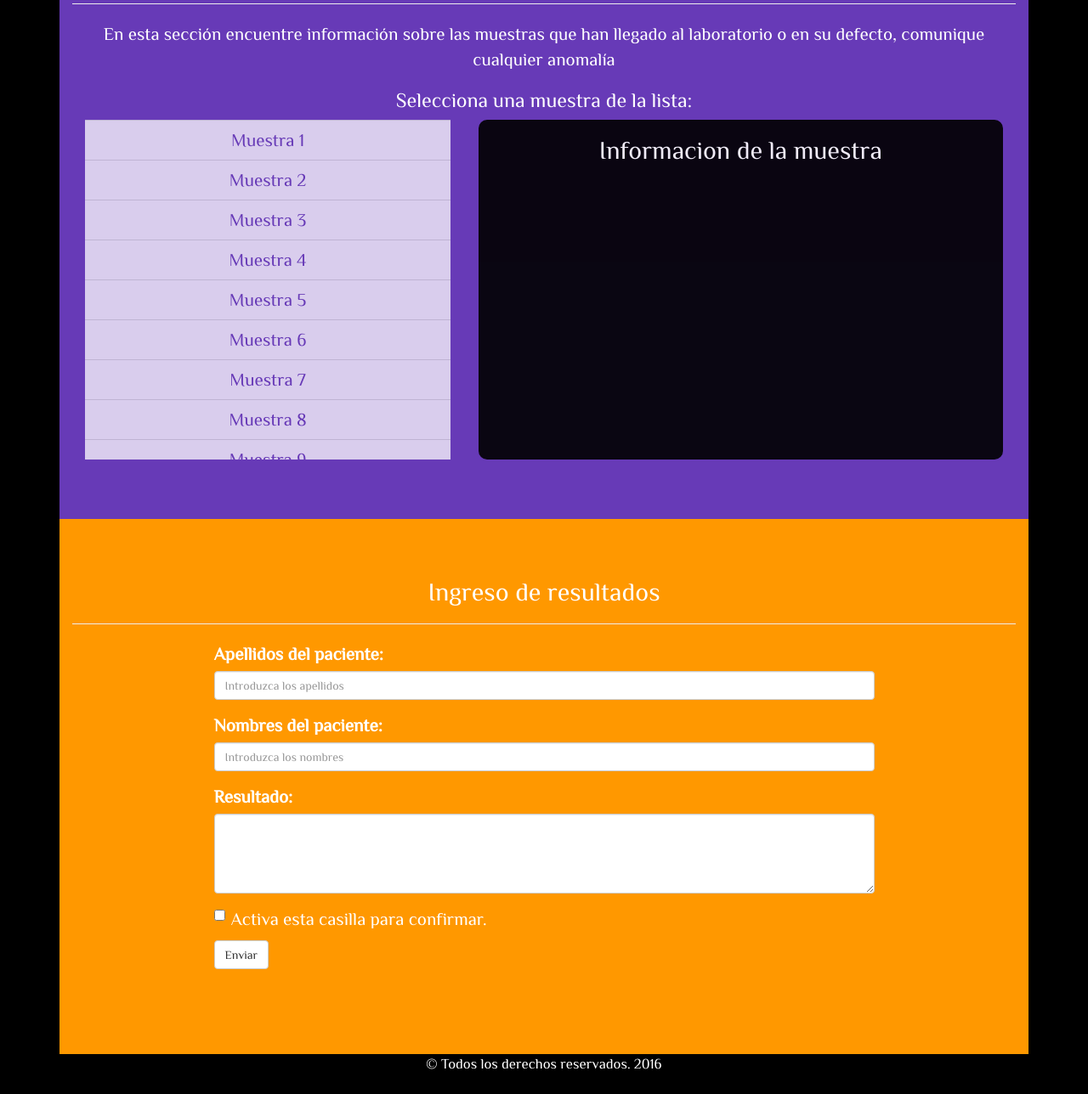
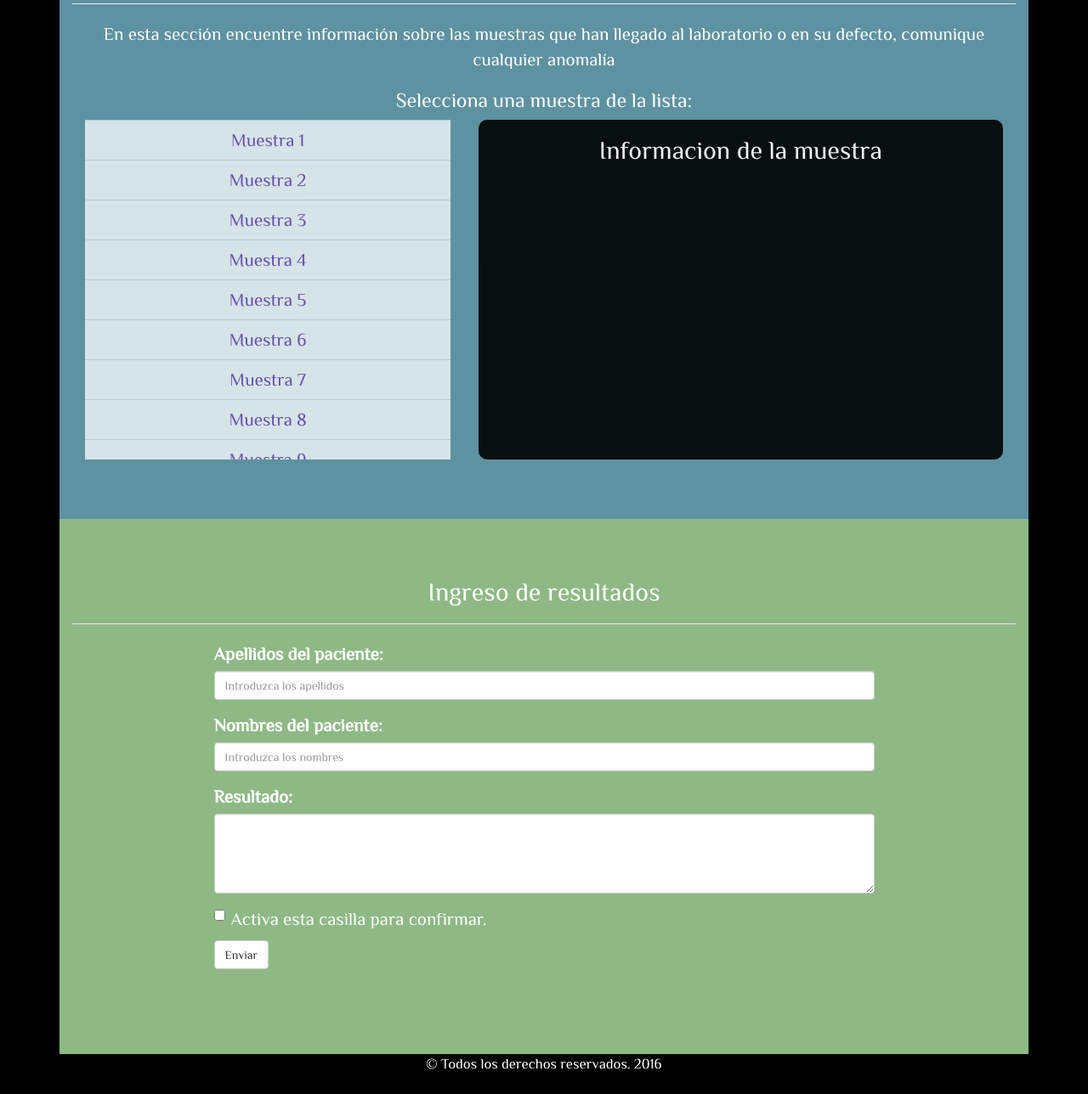
Before and after one commit to kfilella/SaludPrimero, a plain HTML site: page laboratorista.html in a window 1280 px wide. Shown: the part 708-1996 px from the top of the page at 85% size. Drawn offline with nearby package versions, Linux system fonts and the light colour scheme.

Commit message:
Sugerencias profesor
-Botones transparentes reemplazan a links del navbar para scrolls dentro
de pagina
-Colores apropiados

```diff
--- a/css/laboratorista.css
+++ b/css/laboratorista.css
@@ -9,8 +9,8 @@ body {
 }
 
 #section1 {padding-top:70px;color: #fff; background-color:rgba(0,0,0,0.5);}
-#section2 {padding-top:50px;padding-bottom:50px;color: #fff; background-color: #673ab7;}
-#section3 {padding-top:50px;color: #fff; background-color: #ff9800;}
+#section2 {padding-top:50px;padding-bottom:50px;color: #fff; background-color: rgb(94, 146, 161);}
+#section3 {padding-top:50px;color: #fff; background-color: rgb(142, 185, 133);}
 
 #section1-bg {
   background: url("../imagenes/lab/lab2.jpg") no-repeat center center;
--- a/css/operarioStyles.css
+++ b/css/operarioStyles.css
@@ -14,8 +14,8 @@ body {
 }
 
 #section1 {padding-top:70px;color: #fff; background-color:rgba(0,0,0,0.5);}
-#section2 {padding-top:50px;padding-bottom:50px;color: #fff; background-color: #673ab7;}
-#section3 {padding-top:50px;color: #fff; background-color: #ff9800;}
+#section2 {padding-top:50px;padding-bottom:50px;color: #fff; background-color: rgb(94, 146, 161);}
+#section3 {padding-top:50px;color: #fff; background-color: rgb(142, 185, 133);}
 
 #section1 {
 	font-size: 1.4em;
--- a/css/pacienteStyles.css
+++ b/css/pacienteStyles.css
@@ -14,8 +14,8 @@ body {
 }
 
 #section1 {padding-top:70px;color: #fff; background-color:rgba(0,0,0,0.5);}
-#section2 {padding-top:50px;padding-bottom:50px;color: #fff; background-color: #673ab7;}
-#section3 {padding-top:50px;color: #fff; background-color: #ff9800;}
+#section2 {padding-top:50px;padding-bottom:50px;color: #fff; background-color:rgb(94, 146, 161);}
+#section3 {padding-top:50px;color: #fff; background-color: rgb(142, 185, 133);}
 
 #section1 {
 	font-size: 1.4em;
@@ -23,16 +23,17 @@ body {
     position: relative;
     width: 100%;
     padding-bottom: 100px;
+    text-align: center;
 }
 
-#section1 p {
-	text-align: center;
+#section1 h1 {
+	text-align: left;
 }
 
 #section1 img {
 	display: block;
     margin-left: auto;
-    margin-right: auto
+    margin-right: auto;
 }
 
 #section2 .centrosText {
@@ -51,11 +52,13 @@ body {
   height:100%;
   width:100%;
   overflow: hidden;
+  z-index: -1;
 }
+
 @media (max-width: 767px) {
   #section1-bg {
     background: url("../imagenes/fondos/fondo4.jpg") no-repeat center center;
-    z-index: -1;
+
   }
 
   #section1-bg video {
@@ -74,6 +77,20 @@ body {
 	margin: auto;
 	align-self: center;
 	clear: both;
+}
+
+#btn-centros, #btn-galeria {
+  	border: 3px solid #ffffff;
+ 	color: #ffffff;
+	padding: 10px;
+	margin: 10px;
+	font-size: 1.1em;
+}
+
+.btn-outline {
+    background-color: transparent;
+    color: inherit;
+    transition: all .5s;
 }
 
 .panelCentroBody {
```
Also changed, not shown: paciente.html (+3 -3 lines), perfilUsuario.html (added).
